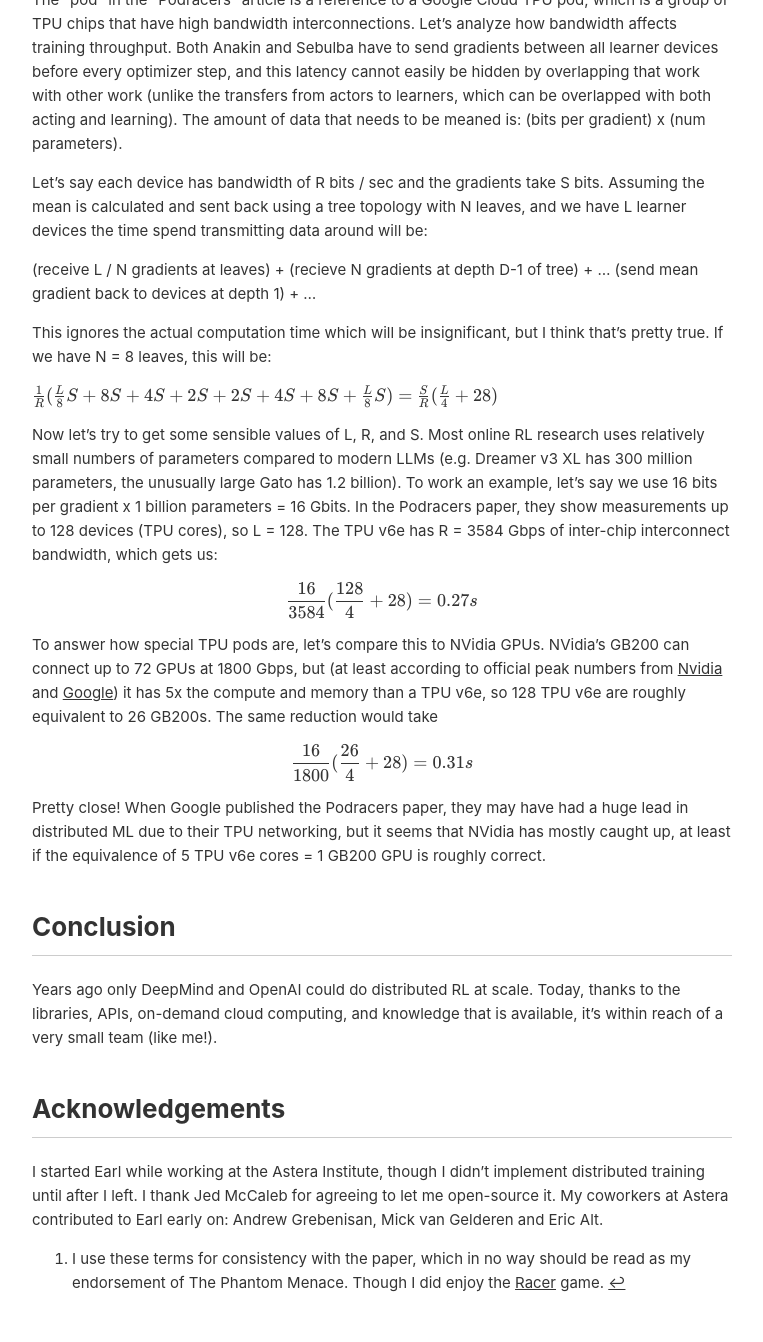
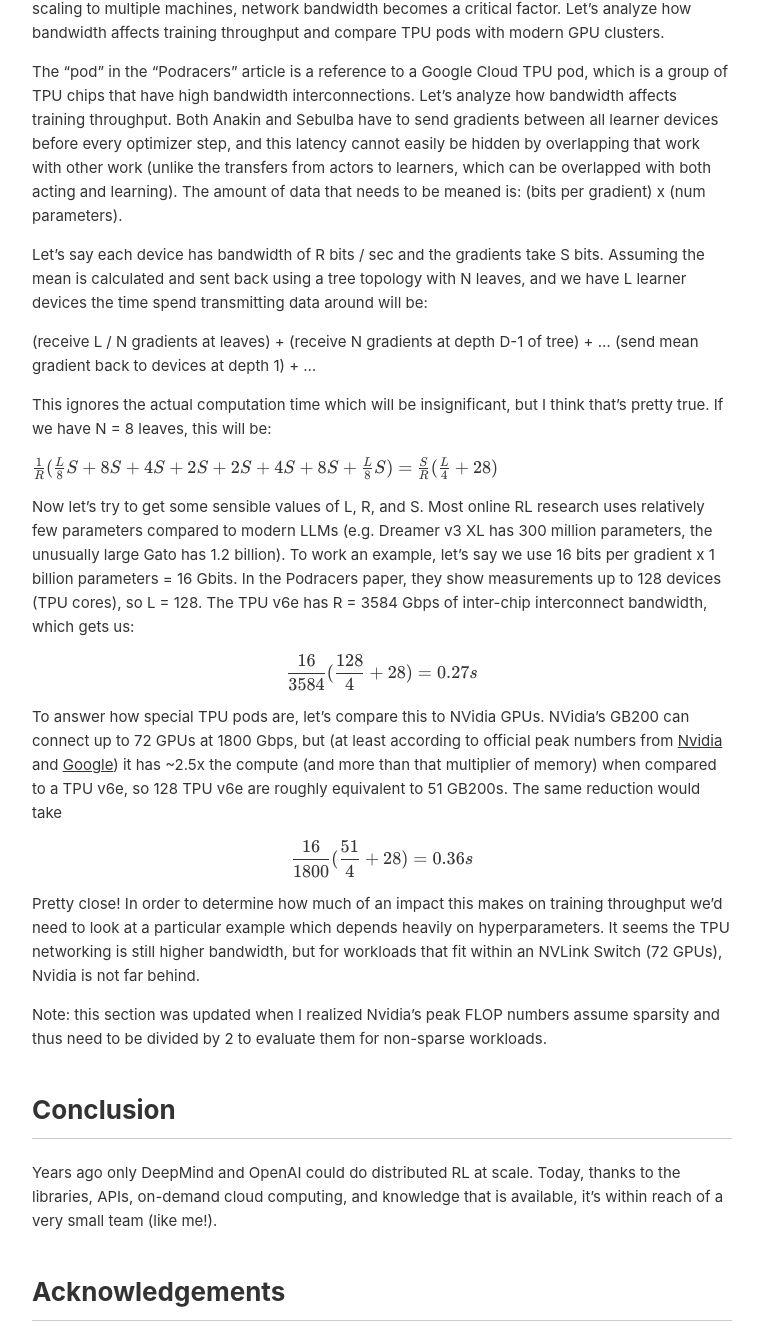
Before and after one commit to garymm-org/garymm-org.github.io, a Jekyll site: the page built from _posts/2025-03-03-earl.markdown, in a window 1280 px wide and 1400 px high, scrolled down 7932 px, cut to the strip 0-1342 px from the top of the window. Shown: the whole strip, without its empty margins (258-1021 px from the left). Built offline with Jekyll 4.4.1, drawn with Linux system fonts in a browser that asks for light colours; some of the changed text lies outside the part shown.

Commit message:
earl: small fixes
typos, clarify nsight profile screenshot, update Nvidia calculation since
their numbers are misleading

```diff
--- a/_posts/2025-03-03-earl.markdown
+++ b/_posts/2025-03-03-earl.markdown
@@ -105,11 +105,12 @@ The method signatures and AgentState structure force algorithms to be implemente
 
 When I first thought about double buffering I thought I would write code that used two CUDA streams to overlap work. I was surprised to learn that JAX does not expose CUDA streams or any similar abstraction. Upon re-reading the Podracers paper, I noticed they wrote:
 
-*To make efficient use of the actor cores, it is essential that while a Python thread is stepping a batch of environments, the corresponding TPU core is not idle. This is achieved by creating multiple Python threads per actor core, each with its own batched environment. They threads alternate in using the same actor core, without manual synchronization.*
+*To make efficient use of the actor cores, it is essential that while a Python thread is stepping a batch of environments, the corresponding TPU core is not idle. This is achieved by creating multiple Python threads per actor core, each with its own batched environment. The threads alternate in using the same actor core, without manual synchronization.*
 
 So I tried just having multiple threads use the same device, and lo-and-behold I got a huge speedup\! Looking at a profile in Nvidia Nsight Systems revealed that under the hood, JAX had analyzed the computations coming in from the different threads, determined they were independent, and scheduled them on separate CUDA streams (really separate CUDA graphs). This is in contrast to PyTorch which by default puts all work on a single stream and requires the user to specify another stream if desired.
 
 Below you can see the Nsight Systems UI showing the different CUDA graphs at the top and the agent.step() overlapping with the env.step() at the bottom.
+The two graphs of interest are 12 and 15. The profile records which thread launched each graph which confirmed that the two threads were launching separate graphs.
 
 {%
    picture
@@ -204,7 +205,7 @@ The "pod" in the "Podracers" article is a reference to a Google Cloud TPU pod, w
 
 Let's say each device has bandwidth of R bits / sec and the gradients take S bits. Assuming the mean is calculated and sent back using a tree topology with N leaves, and we have L learner devices the time spend transmitting data around will be:
 
-(receive L / N gradients at leaves) + (recieve N gradients at depth D-1 of tree) + ... (send mean gradient back to devices at depth 1) + ...
+(receive L / N gradients at leaves) + (receive N gradients at depth D-1 of tree) + ... (send mean gradient back to devices at depth 1) + ...
 
 This ignores the actual computation time which will be insignificant, but I think that's pretty true. If we have N = 8 leaves, this will be:
 
@@ -212,16 +213,18 @@ $$\frac{1}{R} ( \frac{L}{8}S + 8S + 4S + 2S + 2S + 4S + 8S + \frac{L}{8}S) = $$
 $$\frac{S}{R} ( \frac{L}{4} + 28) $$
 
 Now let's try to get some sensible values of L, R, and S.
-Most online RL research uses relatively small numbers of parameters compared to modern LLMs (e.g. Dreamer v3 XL has 300 million parameters, the unusually large Gato has 1.2 billion).
+Most online RL research uses relatively few parameters compared to modern LLMs (e.g. Dreamer v3 XL has 300 million parameters, the unusually large Gato has 1.2 billion).
 To work an example, let's say we use 16 bits per gradient x 1 billion parameters \= 16 Gbits. In the Podracers paper, they show measurements up to 128 devices (TPU cores), so L \= 128. The TPU v6e has R = 3584 Gbps of inter-chip interconnect bandwidth, which gets us:
 
 $$\frac{16}{3584} ( \frac{128}{4} + 28) = 0.27s $$
 
-To answer how special TPU pods are, let's compare this to NVidia GPUs. NVidia's GB200 can connect up to 72 GPUs at 1800 Gbps, but (at least according to official peak numbers from [Nvidia](https://www.nvidia.com/en-us/data-center/gb200-nvl72/) and [Google](https://cloud.google.com/tpu/docs/v6e)) it has 5x the compute and memory than a TPU v6e, so 128 TPU v6e are roughly equivalent to 26 GB200s. The same reduction would take
+To answer how special TPU pods are, let's compare this to NVidia GPUs. NVidia's GB200 can connect up to 72 GPUs at 1800 Gbps, but (at least according to official peak numbers from [Nvidia](https://www.nvidia.com/en-us/data-center/gb200-nvl72/) and [Google](https://cloud.google.com/tpu/docs/v6e)) it has ~2.5x the compute (and more than that multiplier of memory) when compared to a TPU v6e, so 128 TPU v6e are roughly equivalent to 51 GB200s. The same reduction would take
 
-$$\frac{16}{1800} ( \frac{26}{4} + 28) = 0.31s$$
+$$\frac{16}{1800} ( \frac{51}{4} + 28) = 0.36s $$
 
-Pretty close\! When Google published the Podracers paper, they may have had a huge lead in distributed ML due to their TPU networking, but it seems that NVidia has mostly caught up, at least if the equivalence of 5 TPU v6e cores = 1 GB200 GPU is roughly correct.
+Pretty close\! In order to determine how much of an impact this makes on training throughput we'd need to look at a particular example which depends heavily on hyperparameters. It seems the TPU networking is still higher bandwidth, but for workloads that fit within an NVLink Switch (72 GPUs), Nvidia is not far behind.
+
+Note: this section was updated when I realized Nvidia's peak FLOP numbers assume sparsity and thus need to be divided by 2 to evaluate them for non-sparse workloads.
 
 ## Conclusion
 
```
Also changed, not shown: other parts of _posts/2025-03-03-earl.markdown (+2 -2 lines).
